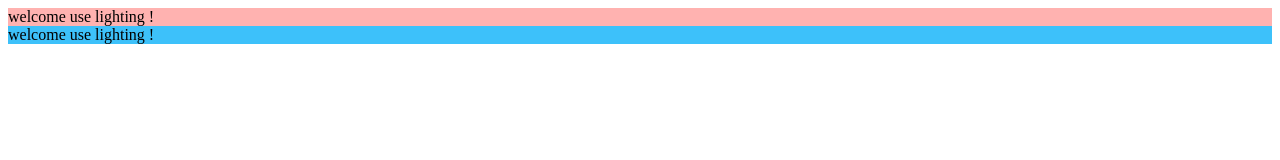
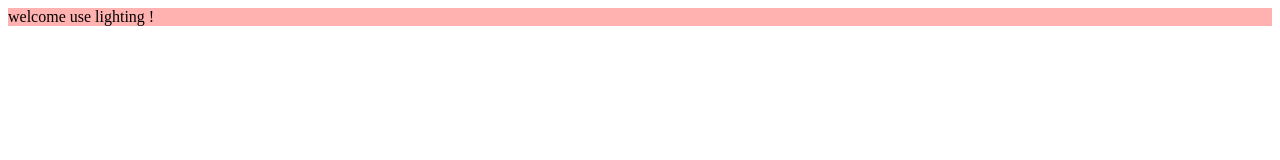
Before and after one commit to zhengweibin/Lightning, a plain HTML site: page index.html in a window 1280 px wide. Drawn offline with Linux system fonts and the light colour scheme.

Commit message:
roll back for the lightning files

```diff
--- a/index.html
+++ b/index.html
@@ -5,13 +5,11 @@
     <script type="text/javascript" src="js/lighting.js"></script>
     <script type="text/javascript">
         $(function(){
-          $("#light_one").Lightning('welcome use lighting !','delete');
-		$("#light_two").Lightning('welcome use lighting !','add');
+          $("#light_one").Lightning('welcome use lighting !');
         });
     </script>
 </head>
 <body>
 <div id="light_one"></div>
-<div id="light_two"></div>
 </body>
 </html>
--- a/js/lighting.js
+++ b/js/lighting.js
@@ -1,10 +1,6 @@
 (function($){
     $.fn.Lightning = function(content,type) {
         this.html(content);
-		if(type === 'add'){
-			this.css("background-color","#3DC1FA")
-		}else{
         this.css("background-color","#ffb2b0");
-		}
     };
 })(jQuery);
```
